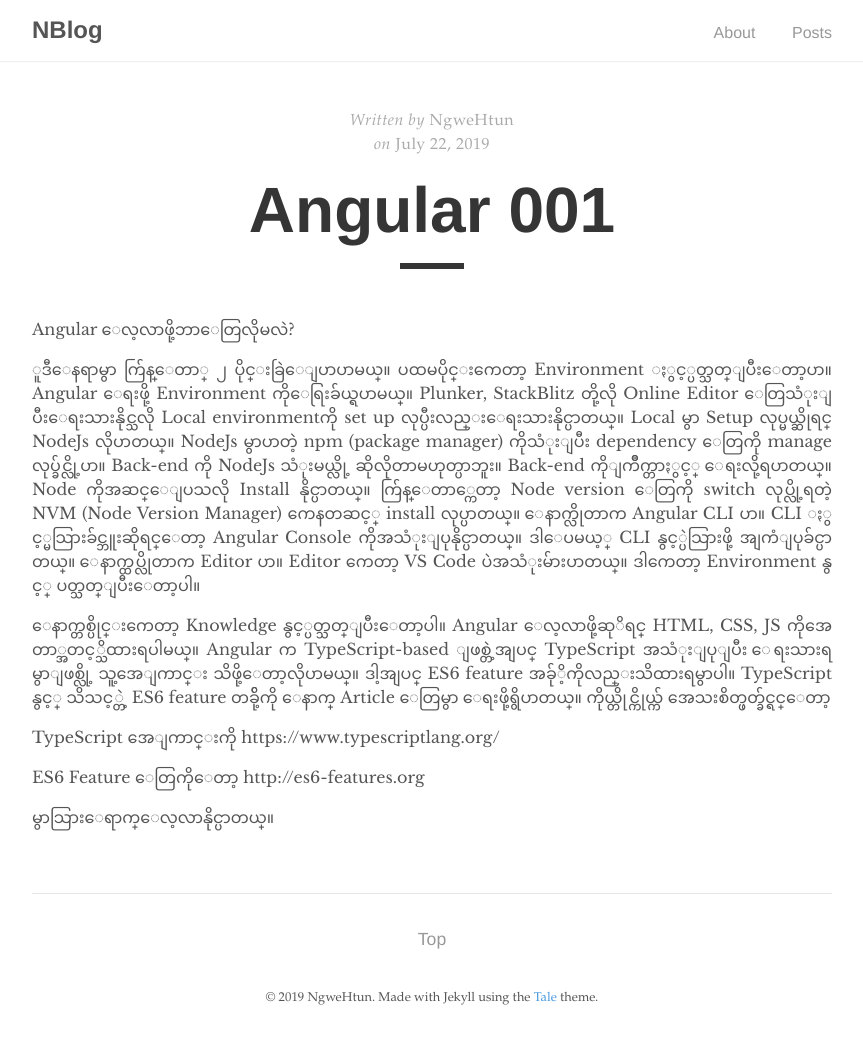
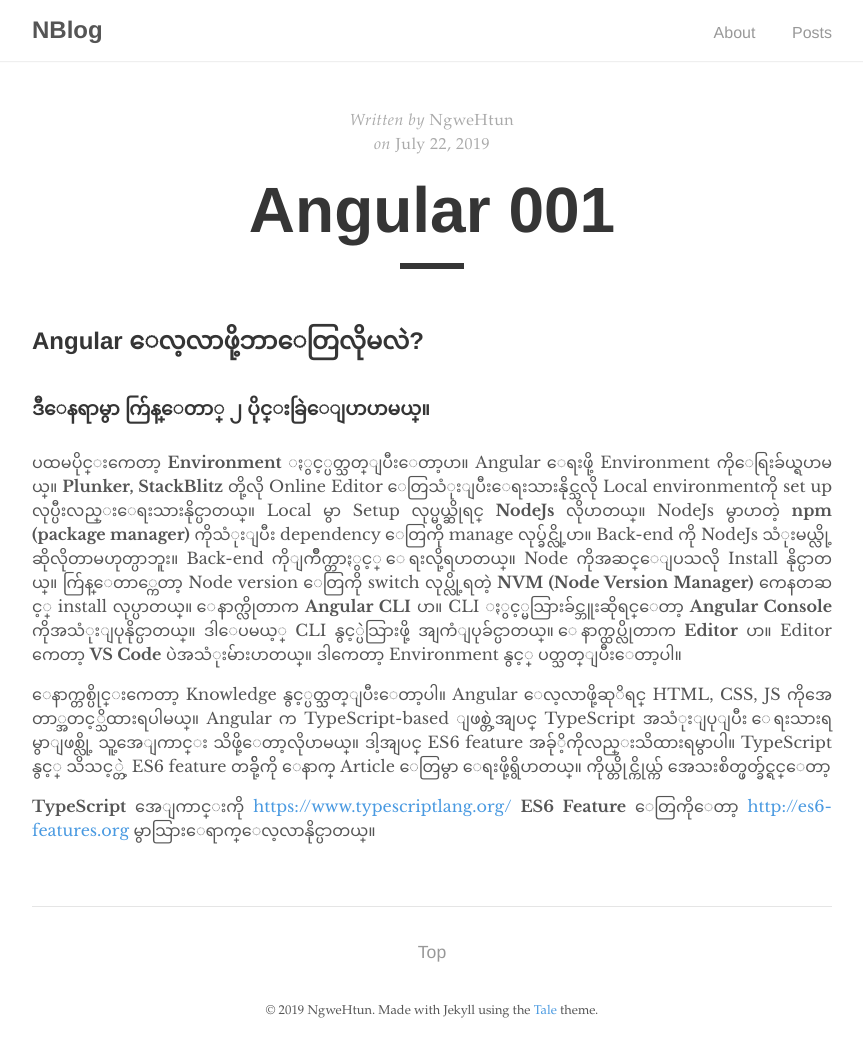
Before and after one commit to NgweHtun/ngwehtun.github.io, a Jekyll site: the page built from _posts/2019-07-22-Angular001.md, in a window 1280 px wide. Shown: the whole page, without its empty margins (208-1071 px from the left). Built offline with Jekyll 4.4.1, drawn with Linux system fonts in a browser that asks for light colours; part of the change alters nothing that is shown.

```diff
--- a/_posts/2019-07-22-Angular001.md
+++ b/_posts/2019-07-22-Angular001.md
@@ -1,23 +1,25 @@
 ---
 layout: post
-title: "Angular 001"
-author: "NgweHtun"
+title: Angular 001
+author: NgweHtun
+published: true
 ---
 
-Angular ေလ့လာဖို့ဘာေတြလိုမလဲ?
+## Angular ေလ့လာဖို့ဘာေတြလိုမလဲ?
 
-ူဒီေနရာမွာ က်ြန္ေတာ္ ၂ ပိုင္းခြဲေျပာပာမယ္။
-ပထမပိုင္းကေတာ့ Environment ႏွင့္ပတ္သတ္ျပီးေတာ့ပာ။ Angular ေရးဖို့ Environment ကိုေရြးခ်ယ္ရပာမယ္။  Plunker, StackBlitz တို့လို Online Editor ေတြသံုးျပီးေရးသားနိုင္သလို Local environmentကို set up လုပ္ပီးလည္းေရးသားနိုင္ပာတယ္။ Local မွာ Setup လုပ္မယ္ဆိုရင္ NodeJs လိုပာတယ္။
-NodeJs မွာပာတဲ့ npm (package manager) ကိုသံုးျပီး dependency ေတြကို manage လုပ္ခ်င္လို့ပာ။ Back-end ကို NodeJs သံုးမယ္လို့ ဆိုလိုတာမဟုတ္ပာဘူး။ Back-end ကိုျကိဳက္တာႏွင့္ ေရးလို့ရပာတယ္။ Node ကိုအဆင္ေျပသလို Install နိုင္ပာတယ္။ က်ြန္ေတာ္ကေတာ့ Node version ေတြကို switch လုပ္လို့ရတဲ့ NVM (Node Version Manager) ကေနတဆင့္ install လုပ္ပာတယ္။
-ေနာက္လိုတာက Angular CLI ပာ။ CLI ႏွင့္မသြားခ်င္ဘူးဆိုရင္ေတာ့ Angular Console ကိုအသံုးျပုနိုင္ပာတယ္။ ဒါေပမယ့္ CLI နွင့္ပဲသြားဖို့ အျကံျပုခ်င္ပာတယ္။ ေနာက္ထပ္လိုတာက Editor ပာ။ Editor ကေတာ့ VS Code ပဲအသံုးမ်ားပာတယ္။ ဒါကေတာ့ Environment နွင့္ ပတ္သတ္ျပီးေတာ့ပါ။
+
+### ဒီေနရာမွာ က်ြန္ေတာ္ ၂ ပိုင္းခြဲေျပာပာမယ္။
+
+
+ပထမပိုင္းကေတာ့ **Environment** ႏွင့္ပတ္သတ္ျပီးေတာ့ပာ။ Angular ေရးဖို့ Environment ကိုေရြးခ်ယ္ရပာမယ္။  **Plunker, StackBlitz** တို့လို Online Editor ေတြသံုးျပီးေရးသားနိုင္သလို Local environmentကို set up လုပ္ပီးလည္းေရးသားနိုင္ပာတယ္။ Local မွာ Setup လုပ္မယ္ဆိုရင္ **NodeJs** လိုပာတယ္။
+NodeJs မွာပာတဲ့ **npm (package manager)** ကိုသံုးျပီး dependency ေတြကို manage လုပ္ခ်င္လို့ပာ။ Back-end ကို NodeJs သံုးမယ္လို့ ဆိုလိုတာမဟုတ္ပာဘူး။ Back-end ကိုျကိဳက္တာႏွင့္ ေရးလို့ရပာတယ္။ Node ကိုအဆင္ေျပသလို Install နိုင္ပာတယ္။ က်ြန္ေတာ္ကေတာ့ Node version ေတြကို switch လုပ္လို့ရတဲ့ **NVM (Node Version Manager)** ကေနတဆင့္ install လုပ္ပာတယ္။
+ေနာက္လိုတာက **Angular CLI** ပာ။ CLI ႏွင့္မသြားခ်င္ဘူးဆိုရင္ေတာ့ **Angular Console** ကိုအသံုးျပုနိုင္ပာတယ္။ ဒါေပမယ့္ CLI နွင့္ပဲသြားဖို့ အျကံျပုခ်င္ပာတယ္။ ေနာက္ထပ္လိုတာက **Editor** ပာ။ Editor ကေတာ့ **VS Code** ပဲအသံုးမ်ားပာတယ္။ ဒါကေတာ့ Environment နွင့္ ပတ္သတ္ျပီးေတာ့ပါ။
 
 
 ေနာက္တစ္ပိုင္းကေတာ့ Knowledge နွင့္ပတ္သတ္ျပီးေတာ့ပါ။ Angular ေလ့လာဖို့ဆုိရင္ HTML, CSS, JS ကိုအေတာ္အတင့္သိထားရပါမယ္။ Angular က TypeScript-based ျဖစ္တဲ့အျပင္ TypeScript အသံုးျပုျပီး ေရးသားရမွာျဖစ္လို့ သူ့အေျကာင္း သိဖို့ေတာ့လိုပာမယ္။ ဒါ့အျပင္ ES6 feature အခ်ုိ့ကိုလည္းသိထားရမွာပါ။ TypeScript နွင့္ သိသင့္တဲ့ ES6 feature တခ်ို့ကို ေနာက္ Article ေတြမွာ ေရးဖို့ရွိပာတယ္။ ကိုယ္တိုင္ကိုယ္က် အေသးစိတ္ဖတ္ခ်င္ရင္ေတာ့
 
-TypeScript အေျကာင္းကို
-https://www.typescriptlang.org/
-
-ES6 Feature ေတြကိုေတာ့
-http://es6-features.org
-
+**TypeScript** အေျကာင္းကို
+[https://www.typescriptlang.org/](https://www.typescriptlang.org/)
+**ES6 Feature** ေတြကိုေတာ့
+[http://es6-features.org](http://es6-features.org)
 မွာသြားေရာက္ေလ့လာနိုင္ပာတယ္။
```
